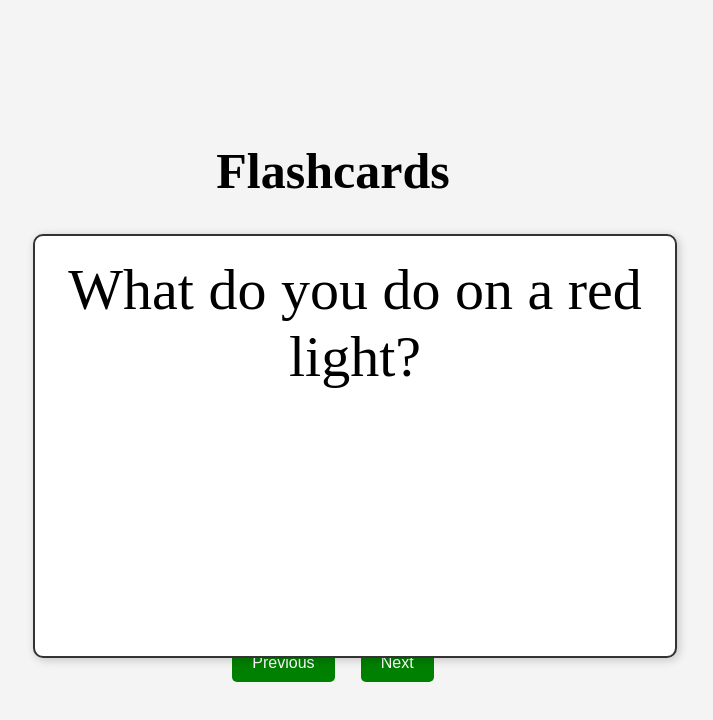
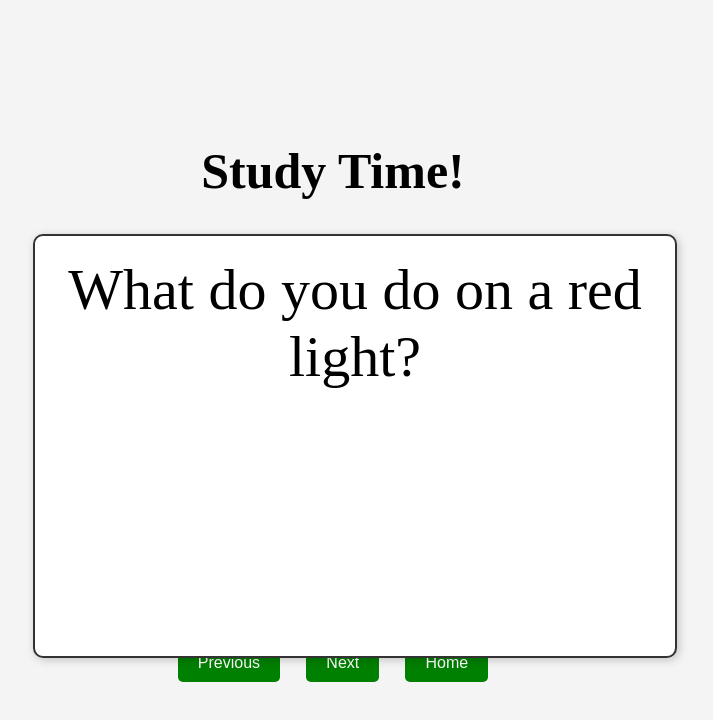
Before and after one commit to bhaavyar/cptShared, a plain HTML site: page ProgressCheck04/studyGuide.html in a window 1280 px wide. Shown: the whole page, without its empty margins (307-1020 px from the left). Drawn offline with Linux system fonts and the light colour scheme.

Commit message:
Update studyGuide.html

```diff
--- a/ProgressCheck04/studyGuide.html
+++ b/ProgressCheck04/studyGuide.html
@@ -8,15 +8,17 @@
 </head>
 <body>
   <div class="container">
-    <h1>Flashcards</h1>
+    <h1>Study Time!</h1>
     <div class="card" id="flashcard">
       <div class="front" id="card-front">Click to Reveal</div>
       <div class="back" id="card-back"></div>
     </div>
     <button id="prev-btn">Previous</button>
     <button id="next-btn">Next</button>
+
+    <a href="index.html">
+	<button id="home-btn">Home</button>
   </div>
-
   <script src="studyGuide.js"></script>
 </body>
 </html>
```
